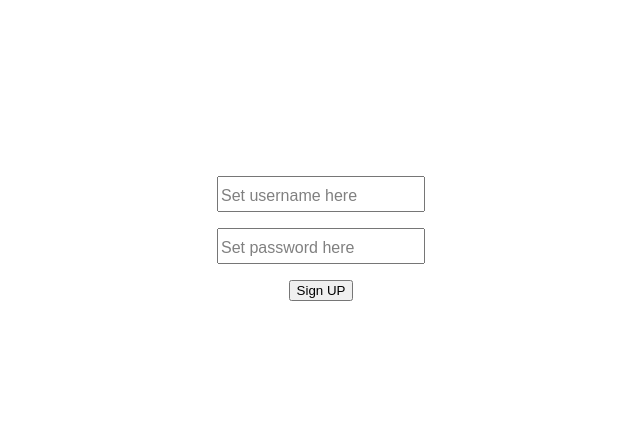
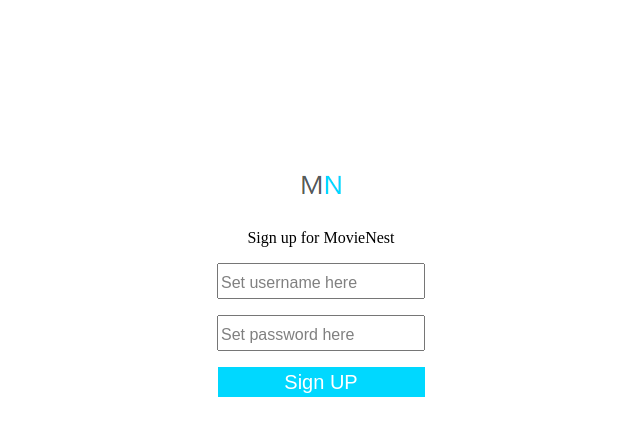
Before and after one commit to 1vec/MovieWeb, a Flask app: template flaskr/templates/register_test.html in a window 1280 px wide. Shown: the top 436 px of the page, without its empty margins (167-807 px from the left). Run offline with Flask 2, Linux system fonts and the light colour scheme; the template is opened without the code that fills it, so the values that code supplies are empty.

Commit message:
长得像GitHub的登录注册界面☑️

```diff
--- a/flaskr/templates/login_test.html
+++ b/flaskr/templates/login_test.html
@@ -20,7 +20,8 @@
 	          style="width:200px; height:30px;font-size: 20px">
 	         </p>
 
-	        <input type="submit" value="Sign IN" style="height:25px; width:200px; background-color: #00d8ff; color:#fff;border:0;"/>
+	        <input type="submit" value="Sign IN"
+				   style="height:30px; width:207px; font-size:20px; background-color: #00d8ff; color:#fff;border:0;">
 	    </form>
 	</div>
 </body>
--- a/flaskr/templates/register_test.html
+++ b/flaskr/templates/register_test.html
@@ -1,10 +1,13 @@
 <!DOCTYPE html>
 <html>
 <head>
-	<title>Sign up for MovieNest</title>
+	<title>Sign up</title>
+	<link rel="shortcut icon" type="image/icon" href="./icon.png">
 </head>
 <body style="width:100px; height:100px; overflow: hidden;">
 	<div class="divForm">
+		<img src="./icon.png"  alt="MovieNest" />
+		<p>Sign up for MovieNest</p>
 		<form method="post">
 			<p>
 	        <input name="username" id="username" required
@@ -17,7 +20,8 @@
 	          style="width:200px; height:30px;font-size: 20px">
 	         </p>
 
-	        <input type="submit" value="Sign UP">
+	        <input type="submit" value="Sign UP"
+				   style="height:30px; width:207px; font-size:20px; background-color: #00d8ff; color:#fff;border:0;">
 	    </form>
     </div>
 </body>
```
